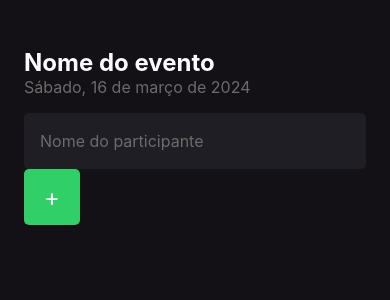
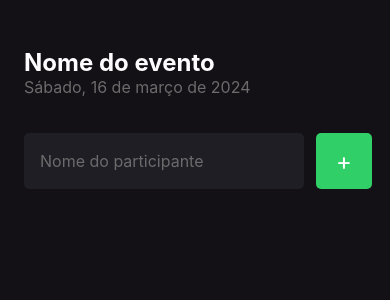
Before and after one commit to WhipDino/primeiro_app, a React Native app: screen / in a window 390 px wide. Shown: the top 300 px of the page. Built offline with nearby package versions, Linux system fonts and the light colour scheme.

Commit message:
Alinhando input e botão

```diff
--- a/src/screens/Home/index.tsx
+++ b/src/screens/Home/index.tsx
@@ -18,6 +18,7 @@ export function Home(){
         Sábado, 16 de março de 2024
       </Text>
 
+      <View style={styles.form}>
         <TextInput
         style={styles.input}
         placeholder='Nome do participante'
@@ -31,5 +32,6 @@ export function Home(){
             </Text>
         </TouchableOpacity>
       </View>
+    </View>
   )
 }
--- a/src/screens/Home/styles.ts
+++ b/src/screens/Home/styles.ts
@@ -17,13 +17,14 @@ export const styles = StyleSheet.create({
         fontSize: 16
       },
       input: {
+        flex: 1,
         backgroundColor: '#1F1E25',
         height: 56,
         borderRadius: 5,
         color: '#fff',
         padding: 16,
         fontSize: 16,
-        marginTop: 16
+        marginRight: 12
       },
       buttonText: {
         color: '#FFF',
@@ -36,5 +37,11 @@ export const styles = StyleSheet.create({
         backgroundColor: '#31CF67',
         alignItems: 'center',
         justifyContent: 'center'
+      },
+      form: {
+        width: '100%',
+        flexDirection: 'row',
+        marginTop: 36,
+        marginBottom: 42
       }
 });
```
Lines whose indentation alone changed are shown as unchanged.
